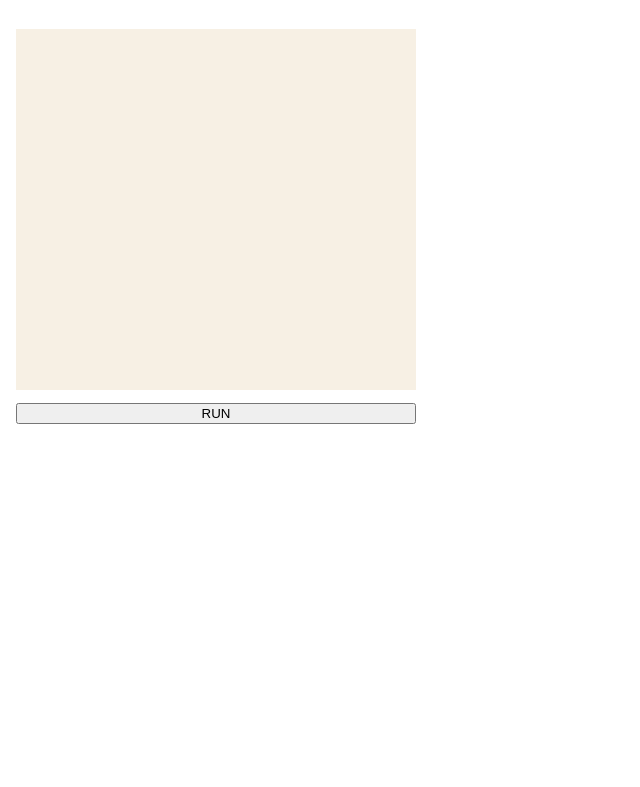
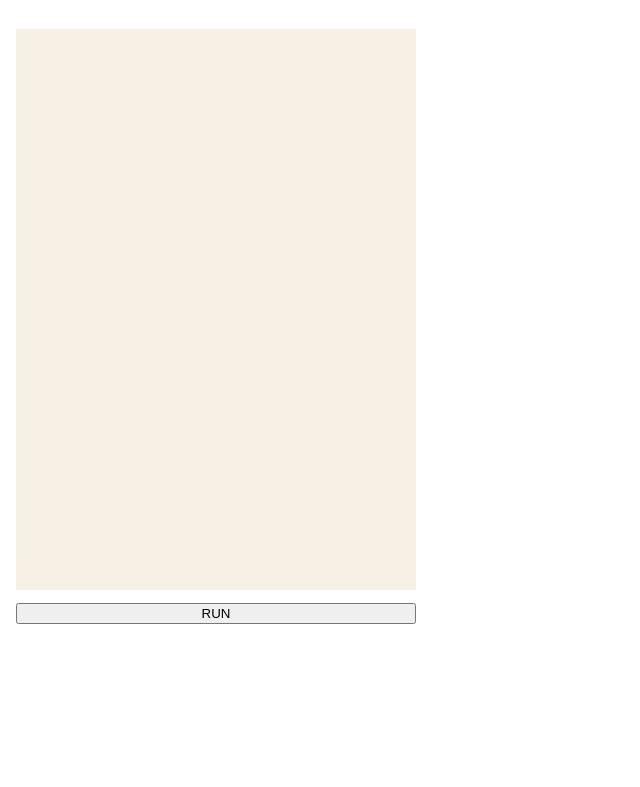
Before and after one commit to manumazu/bibliogame, a website built with webpack: page app/src/index.html in a window 1280 px wide. Shown: the whole page, without its empty margins (0-640 px from the left). Built offline with nearby package versions, Linux system fonts and the light colour scheme; what blockly would draw is missing.

Commit message:
change run display at bottom of the page

```diff
--- a/app/src/index.css
+++ b/app/src/index.css
@@ -11,7 +11,7 @@ pre, code {
     display: flex;
     width: 100%;
     max-width: 100vw;
-    height: 100vh;
+    height: 80vh;
 }
 
 #blocklyDiv {
@@ -30,10 +30,11 @@ pre, code {
 }
 
 #generatedCode {
-    height: 50%;
+    height: 100%;
     background-color: rgb(247, 240, 228);
 }
 
 #output {
-    height: 50%;
+    height: 20vh;
+    min-width: 100px;
 }
--- a/app/src/index.html
+++ b/app/src/index.html
@@ -9,9 +9,9 @@
       <div id="outputPane">
         <pre id="generatedCode"><code></code></pre>
         <button id="runcode">RUN</button>
-        <div id="output"></div>
       </div>
       <div id="blocklyDiv"></div>
     </div>
+    <div id="output"></div>
    </body>
  </html>
```
